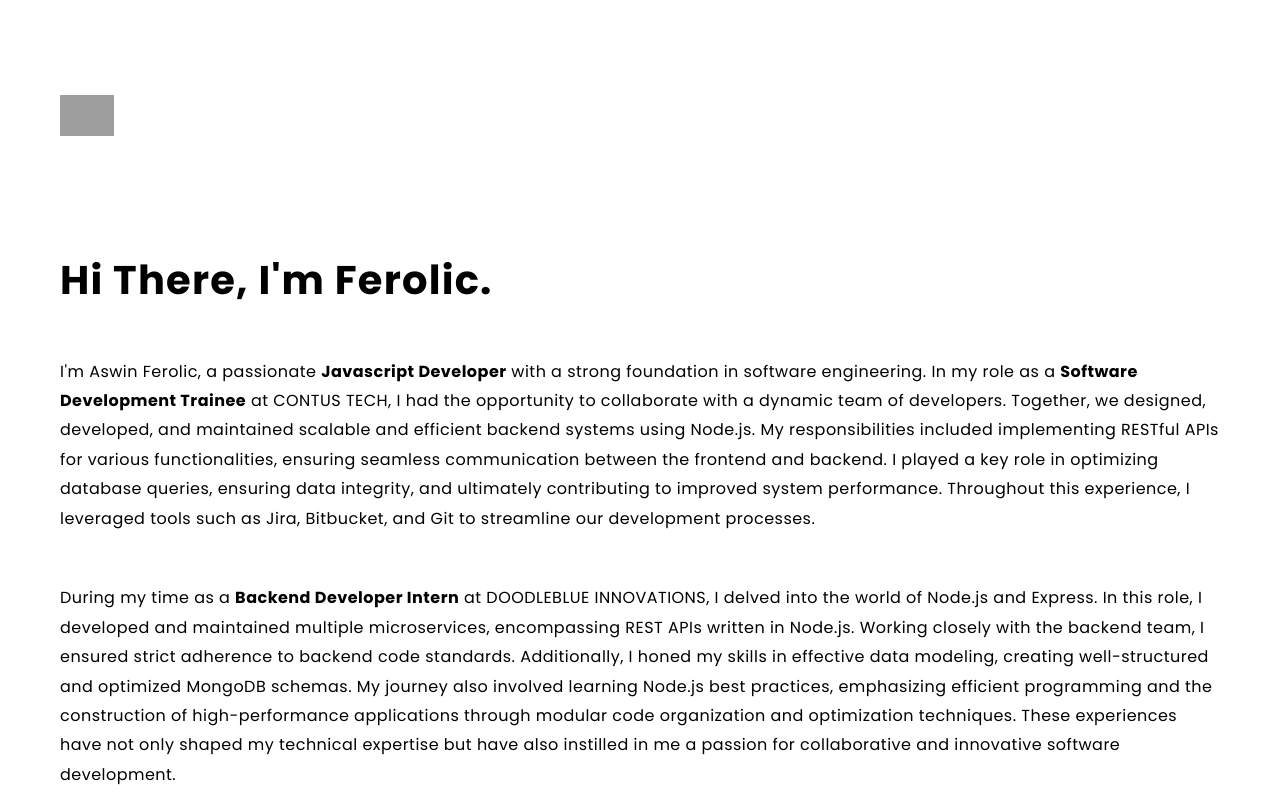
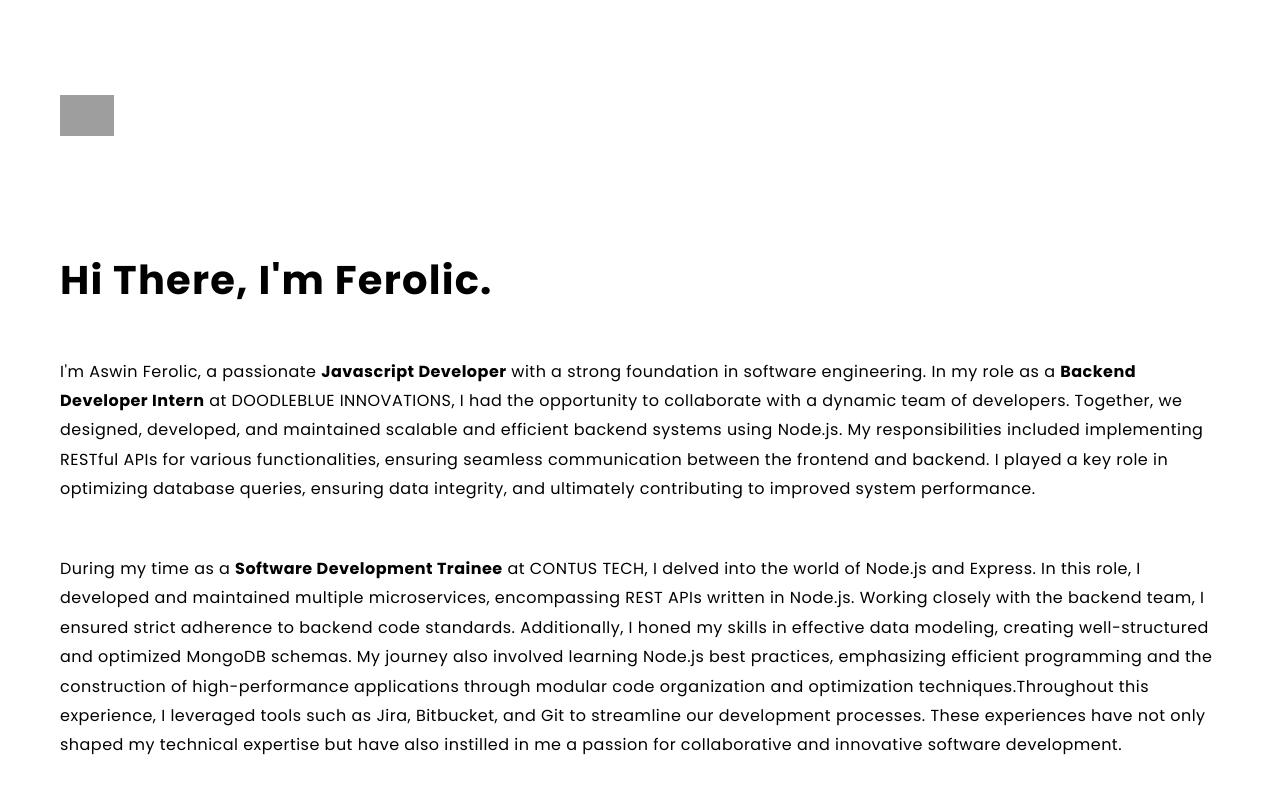
Before and after one commit to aswinferolic/Portfolio, a React (Create React App) app: page / in a window 1280 px wide. Shown: the top 800 px of the page. Built offline with nearby package versions, Linux system fonts and the light colour scheme; grey boxes are pictures that could not be loaded.

Commit message:
text changes

```diff
--- a/src/components/Home/index.js
+++ b/src/components/Home/index.js
@@ -12,19 +12,19 @@ const Home = () => {
             <Title title="Hi There, I'm Ferolic." />
             <p>
               I'm Aswin Ferolic, a passionate <strong>Javascript Developer</strong> with a strong foundation in software engineering. In my role as a{' '}
-              <strong>Software Development Trainee</strong> at CONTUS TECH, I had the opportunity to collaborate with a dynamic team of developers. Together, we
+              <strong>Backend Developer Intern</strong> at DOODLEBLUE INNOVATIONS, I had the opportunity to collaborate with a dynamic team of developers. Together, we
               designed, developed, and maintained scalable and efficient backend systems using Node.js. My responsibilities included implementing RESTful APIs
               for various functionalities, ensuring seamless communication between the frontend and backend. I played a key role in optimizing database queries,
-              ensuring data integrity, and ultimately contributing to improved system performance. Throughout this experience, I leveraged tools such as Jira,
-              Bitbucket, and Git to streamline our development processes.
+              ensuring data integrity, and ultimately contributing to improved system performance.
             </p>
 
             <p>
-              During my time as a <strong>Backend Developer Intern</strong> at DOODLEBLUE INNOVATIONS, I delved into the world of Node.js and Express. In this
+              During my time as a  <strong>Software Development Trainee</strong> at CONTUS TECH, I delved into the world of Node.js and Express. In this
               role, I developed and maintained multiple microservices, encompassing REST APIs written in Node.js. Working closely with the backend team, I
               ensured strict adherence to backend code standards. Additionally, I honed my skills in effective data modeling, creating well-structured and
               optimized MongoDB schemas. My journey also involved learning Node.js best practices, emphasizing efficient programming and the construction of
-              high-performance applications through modular code organization and optimization techniques. These experiences have not only shaped my technical
+              high-performance applications through modular code organization and optimization techniques.Throughout this experience, I leveraged tools such as Jira,
+              Bitbucket, and Git to streamline our development processes. These experiences have not only shaped my technical
               expertise but have also instilled in me a passion for collaborative and innovative software development.
             </p>
           </CS.W100>
```
